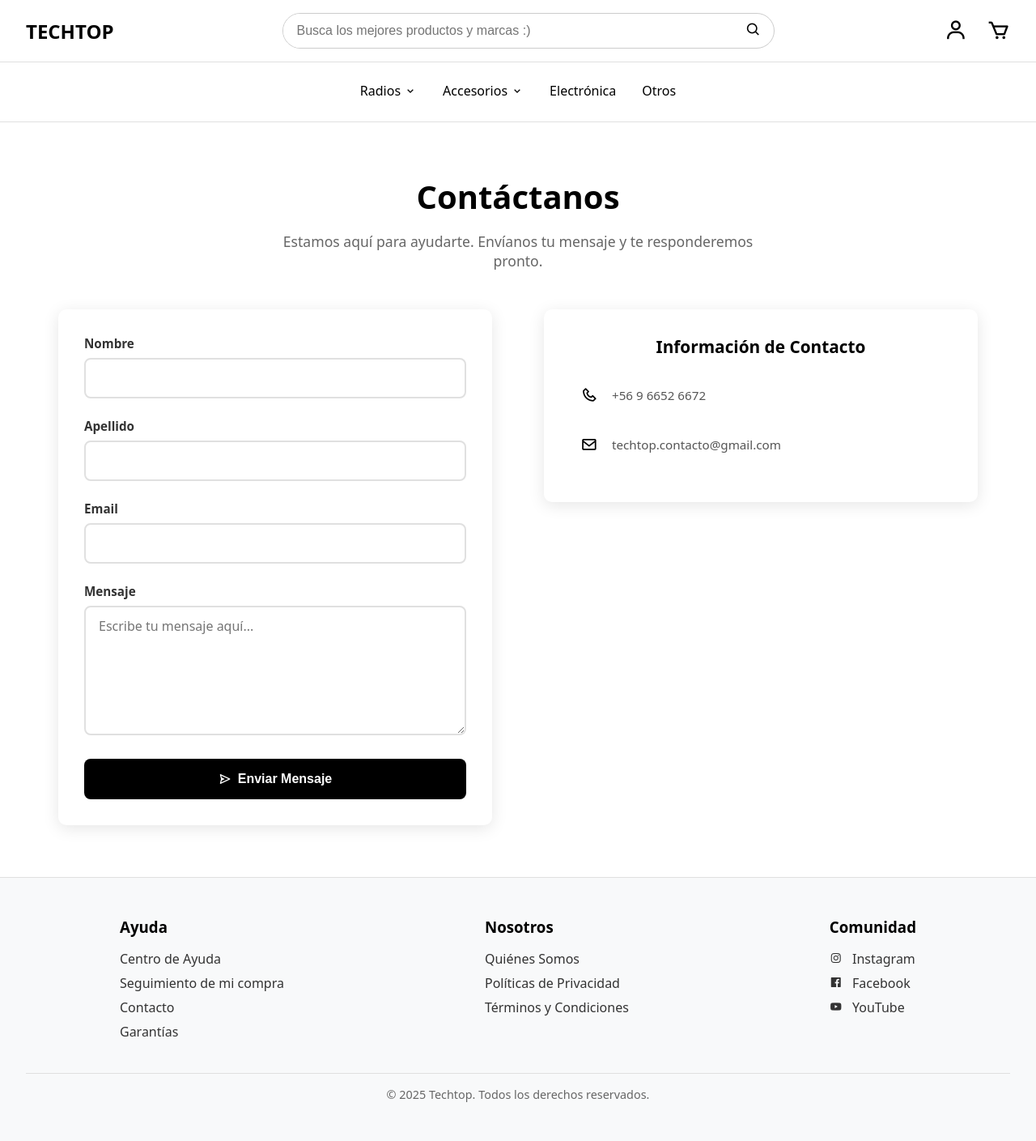
After one commit to palgatox64/techtop, a Django app: page /contacto/ in a window 1280 px wide. The commit adds this page. Shown: the whole page at 81% size. Run offline with Django 5.2, Linux system fonts and the light colour scheme.

Commit message:
feat: Añade página de contacto con formulario y estilos

```diff
--- /dev/null
+++ b/static/css/contacto.css
@@ -0,0 +1,178 @@
+.contacto-container {
+    max-width: 1200px;
+    margin: 0 auto;
+    padding: 2rem;
+}
+
+.contacto-header {
+    text-align: center;
+    margin-bottom: 3rem;
+}
+
+.contacto-header h1 {
+    font-size: 2.5rem;
+    font-weight: bold;
+    color: #000;
+    margin-bottom: 1rem;
+}
+
+.contacto-header p {
+    font-size: 1.1rem;
+    color: #666;
+    max-width: 600px;
+    margin: 0 auto;
+}
+
+.contacto-content {
+    display: grid;
+    grid-template-columns: 1fr 1fr;
+    gap: 4rem;
+    align-items: start;
+}
+
+/* Estilos del formulario */
+.form-section {
+    background: #fff;
+    padding: 2rem;
+    border-radius: 10px;
+    box-shadow: 0 4px 20px rgba(0, 0, 0, 0.1);
+}
+
+.contact-form {
+    width: 100%;
+}
+
+.form-group {
+    margin-bottom: 1.5rem;
+}
+
+.form-group label {
+    display: block;
+    margin-bottom: 0.5rem;
+    font-weight: 600;
+    color: #333;
+    font-size: 0.95rem;
+}
+
+.form-group input,
+.form-group textarea {
+    width: 100%;
+    padding: 0.75rem 1rem;
+    border: 2px solid #e0e0e0;
+    border-radius: 8px;
+    font-size: 1rem;
+    font-family: inherit;
+    transition: border-color 0.3s ease, box-shadow 0.3s ease;
+}
+
+.form-group input:focus,
+.form-group textarea:focus {
+    outline: none;
+    border-color: #000;
+    box-shadow: 0 0 0 3px rgba(0, 0, 0, 0.1);
+}
+
+.form-group textarea {
+    resize: vertical;
+    min-height: 120px;
+}
+
+.submit-btn {
+    width: 100%;
+    padding: 1rem 2rem;
+    background-color: #000;
+    color: #fff;
+    border: none;
+    border-radius: 8px;
+    font-size: 1rem;
+    font-weight: 600;
+    cursor: pointer;
+    display: flex;
+    align-items: center;
+    justify-content: center;
+    gap: 0.5rem;
+    transition: background-color 0.3s ease, transform 0.2s ease;
+}
+
+.submit-btn:hover {
+    background-color: #333;
+    transform: translateY(-2px);
+}
+
+.submit-btn:active {
+    transform: translateY(0);
+}
+
+/* Información de contacto */
+.contact-info {
+    background: #fff;
+    padding: 2rem;
+    border-radius: 10px;
+    box-shadow: 0 4px 20px rgba(0, 0, 0, 0.1);
+}
+
+.contact-info h3 {
+    font-size: 1.3rem;
+    font-weight: bold;
+    color: #000;
+    margin-bottom: 1.5rem;
+    text-align: center;
+}
+
+.info-item {
+    display: flex;
+    align-items: center;
+    gap: 1rem;
+    margin-bottom: 1rem;
+    padding: 0.75rem;
+    border-radius: 8px;
+    transition: background-color 0.3s ease;
+}
+
+.info-item:hover {
+    background-color: #f8f9fa;
+}
+
+.info-item i {
+    font-size: 1.3rem;
+    color: #000;
+    width: 24px;
+    text-align: center;
+}
+
+.info-item span {
+    color: #555;
+    font-size: 0.95rem;
+}
+
+/* Responsive */
+@media (max-width: 768px) {
+    .contacto-content {
+        grid-template-columns: 1fr;
+        gap: 2rem;
+    }
+
+    .contacto-header h1 {
+        font-size: 2rem;
+    }
+
+    .form-section,
+    .contact-info {
+        padding: 1.5rem;
+    }
+}
+
+@media (max-width: 480px) {
+    .contacto-container {
+        padding: 1rem;
+    }
+
+    .contacto-header h1 {
+        font-size: 1.8rem;
+    }
+
+    .form-section,
+    .contact-info {
+        padding: 1rem;
+    }
+}
--- a/store/views.py
+++ b/store/views.py
@@ -5,3 +5,6 @@ from django.shortcuts import render
 
 def home(request):
     return render(request, 'home.html')
+
+def contacto(request):
+    return render(request, 'contacto.html')
--- a/techtop_project/urls.py
+++ b/techtop_project/urls.py
@@ -1,8 +1,9 @@
 from django.contrib import admin
 from django.urls import path
-from store.views import home # Asegúrate de importar la vista
+from store.views import home, contacto # Asegúrate de importar la vista
 
 urlpatterns = [
     path('admin/', admin.site.urls),
     path('', home, name='home'), # Añade esta línea para la página de inicio
+    path('contacto/', contacto, name='contacto'), # Añade esta línea para la página de contacto
 ]
--- a/templates/base.html
+++ b/templates/base.html
@@ -94,7 +94,7 @@
                 <ul>
                     <li><a href="#">Centro de Ayuda</a></li>
                     <li><a href="#">Seguimiento de mi compra</a></li>
-                    <li><a href="#">Contacto</a></li>
+                    <li><a href="{% url 'contacto' %}">Contacto</a></li>
                     <li><a href="#">Garantías</a></li>
                 </ul>
             </div>
--- /dev/null
+++ b/templates/contacto.html
@@ -0,0 +1,60 @@
+{% extends 'base.html' %}
+{% load static %}
+
+{% block title %}Contacto - Techtop{% endblock %}
+
+{% block content %}
+<link rel="stylesheet" href="{% static 'css/contacto.css' %}">
+
+<div class="contacto-container">
+    <div class="contacto-header">
+        <h1>Contáctanos</h1>
+        <p>Estamos aquí para ayudarte. Envíanos tu mensaje y te responderemos pronto.</p>
+    </div>
+
+    <div class="contacto-content">
+        <!-- Formulario de contacto -->
+        <div class="form-section">
+            <form class="contact-form">
+                <div class="form-group">
+                    <label for="nombre">Nombre</label>
+                    <input type="text" id="nombre" name="nombre" required>
+                </div>
+
+                <div class="form-group">
+                    <label for="apellido">Apellido</label>
+                    <input type="text" id="apellido" name="apellido" required>
+                </div>
+
+                <div class="form-group">
+                    <label for="email">Email</label>
+                    <input type="email" id="email" name="email" required>
+                </div>
+
+                <div class="form-group">
+                    <label for="mensaje">Mensaje</label>
+                    <textarea id="mensaje" name="mensaje" rows="6" required placeholder="Escribe tu mensaje aquí..."></textarea>
+                </div>
+
+                <button type="submit" class="submit-btn">
+                    <i class='bx bx-send'></i>
+                    Enviar Mensaje
+                </button>
+            </form>
+        </div>
+
+        <!-- Información de contacto -->
+        <div class="contact-info">
+            <h3>Información de Contacto</h3>
+            <div class="info-item">
+                <i class='bx bx-phone'></i>
+                <span>+56 9 6652 6672</span>
+            </div>
+            <div class="info-item">
+                <i class='bx bx-envelope'></i>
+                <span>techtop.contacto@gmail.com</span>
+            </div>
+        </div>
+    </div>
+</div>
+{% endblock %}
```
